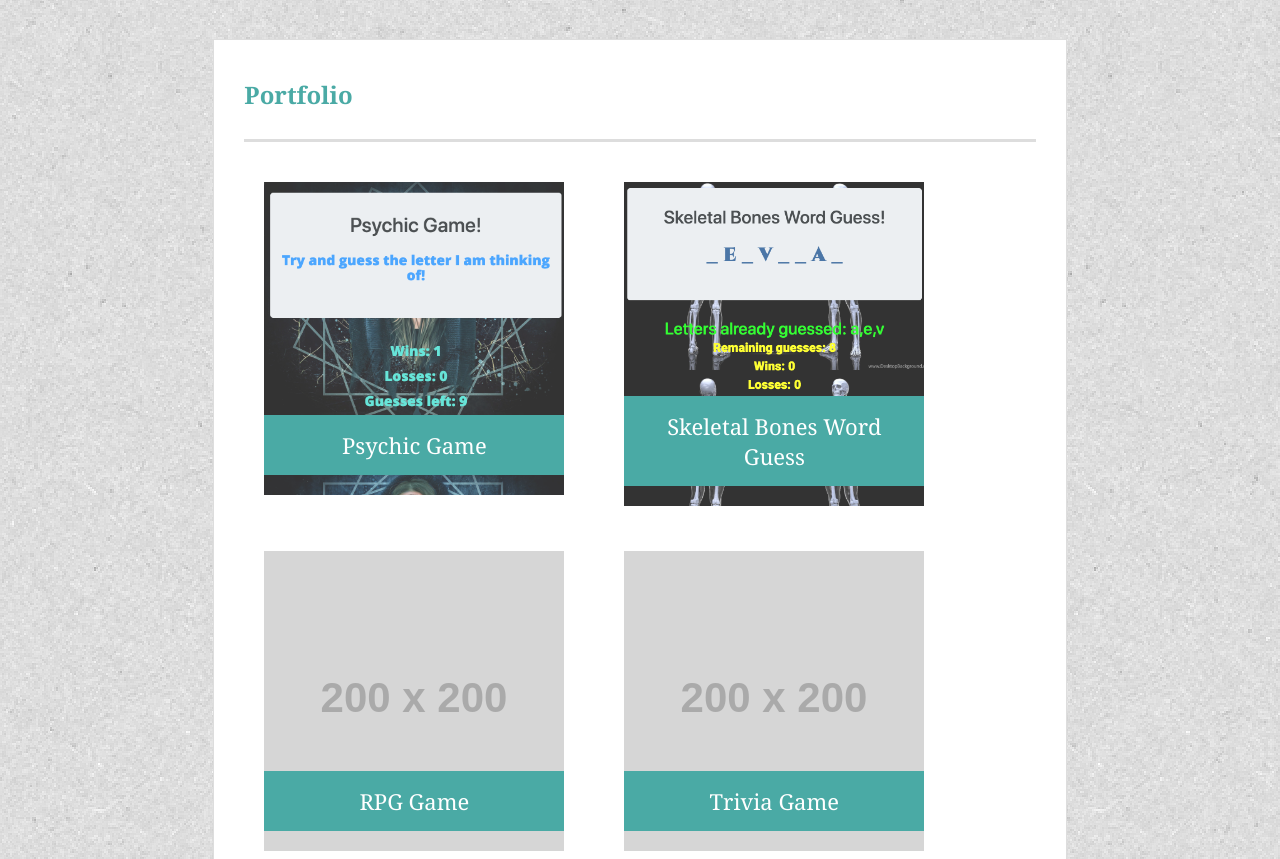
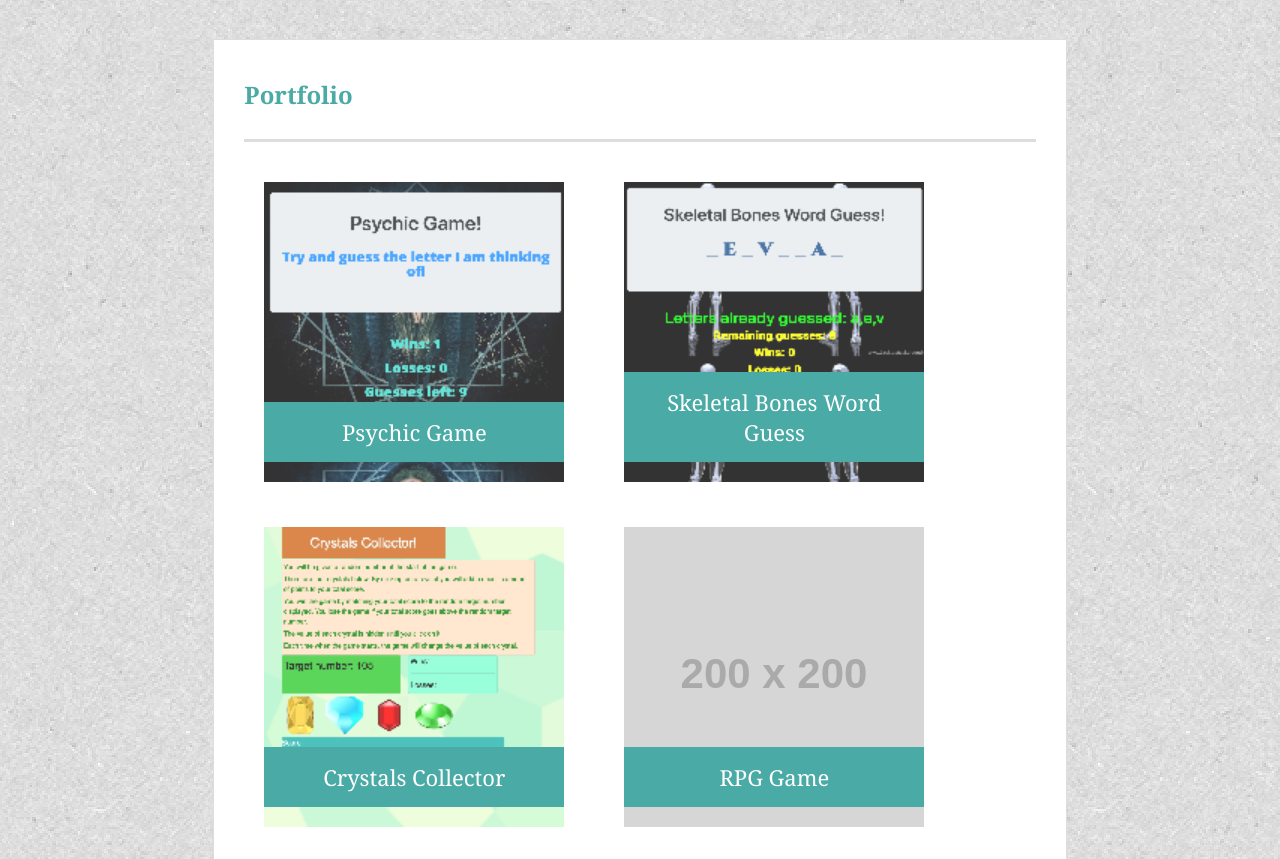
Before and after one commit to mj2112/Bootstrap-Portfolio, a plain HTML site: page portfolio.html in a window 1280 px wide. Shown: the part 93-952 px from the top of the page. Drawn offline with nearby package versions, Linux system fonts and the light colour scheme; placeholder pictures from the web are drawn by us.

Commit message:
added crystal game link

```diff
--- a/portfolio.html
+++ b/portfolio.html
@@ -39,17 +39,24 @@
             <div class="col-sm-8 main-section container">
                 <h1 class="text-left">Portfolio</h1>
                 <div class="work">
-                    <img src="assets/images/Screen-Shot-2019-03-01-at-4.31.51-PM.png" max-width="200" max-height="200" class="auth-img" alt="Psychic Game">
+                    <img src="assets/images/psychic.png" max-width="200" max-height="200" class="auth-img" alt="Psychic Game">
 
                     <a href="https://mj2112.github.io/psychic-game.io/">
                         <h3>Psychic Game</h3>
                     </a>
                 </div>
                 <div class="work">
-                    <img src="assets/images/Screen-Shot-2019-03-04-at-10.26.21-AM.png" max-width="200" max-height="200" class="auth-img" alt="Skeletal Bones Word Guess">
+                    <img src="assets/images/anatomy.png" max-width="200" max-height="200" class="auth-img" alt="Skeletal Bones Word Guess">
 
                     <a href="https://mj2112.github.io/word-guess.io/">
                         <h3>Skeletal Bones Word Guess</h3>
+                    </a>
+                </div>
+                <div class="work">
+                    <img src="assets/images/crystals.png" max-width="200" max-height="200" class="auth-img" alt="Skeletal Bones Word Guess">
+
+                    <a href="https://mj2112.github.io/unit-4-game.io/">
+                        <h3>Crystals Collector</h3>
                     </a>
                 </div>
                 <div class="work">
```
Also changed, not shown: assets/images/anatomy.png (added), assets/images/crystals.png (added), assets/images/psychic.png (added).
